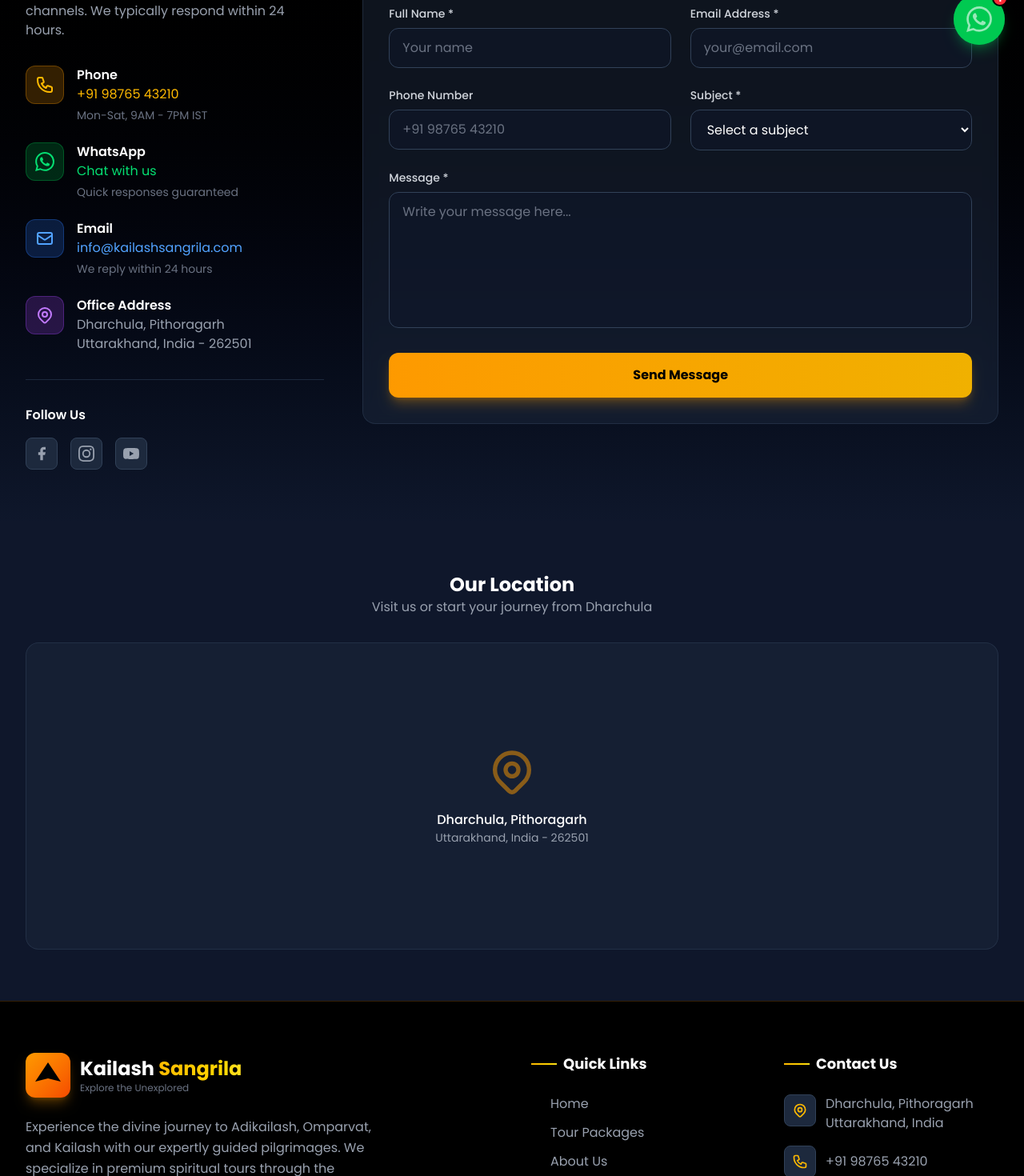
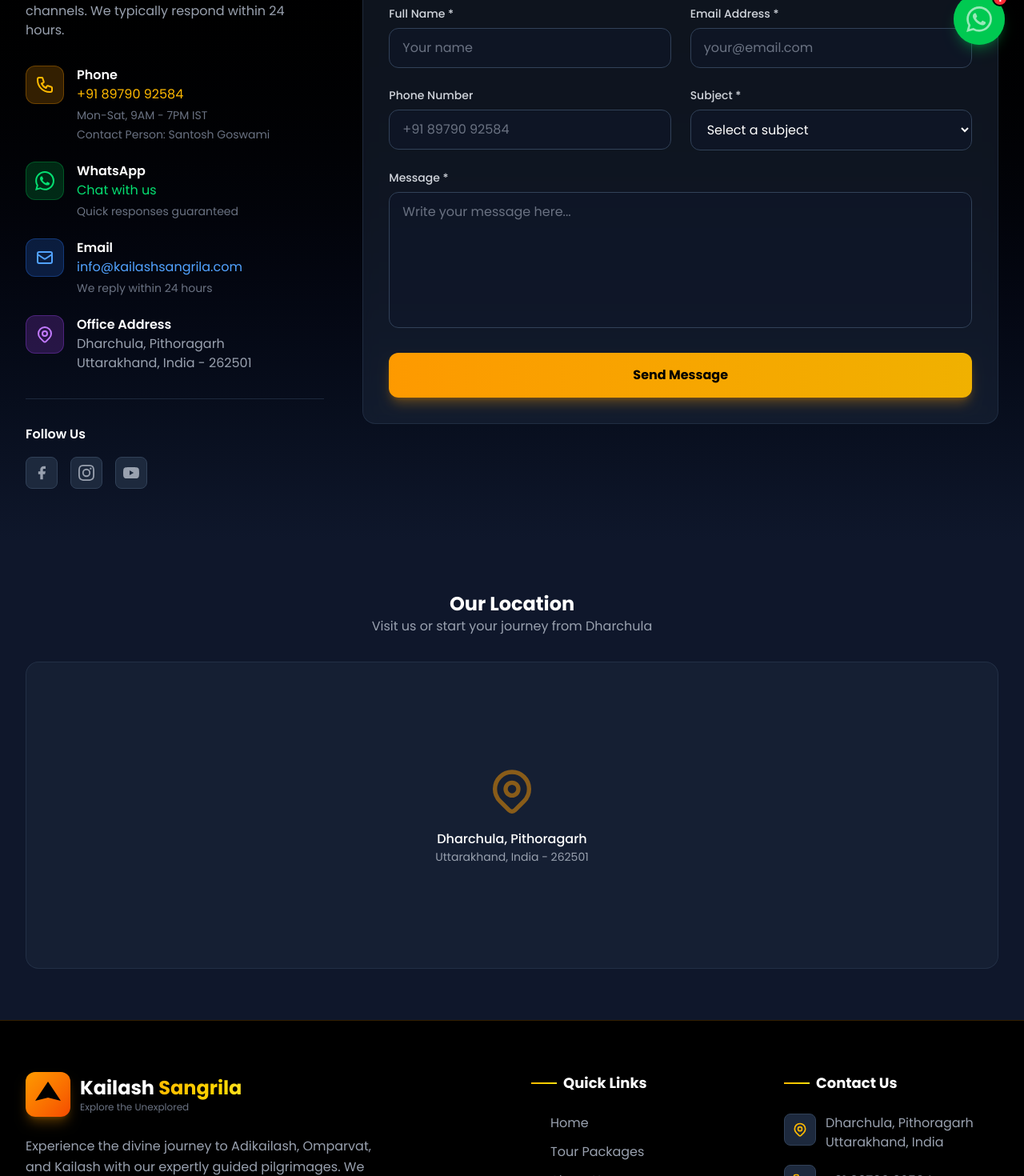
Before and after one commit to HKNIXREX/kailash-sangrila, a Next.js app: page /contact in a window 1280 px wide. Shown: the part 720-2190 px from the top of the page at 80% size. Built offline with nearby package versions, Linux system fonts and the light colour scheme.

Commit message:
Update contact: phone 8979092584 and contact person Santosh Goswami

```diff
--- a/src/app/booking/page.tsx
+++ b/src/app/booking/page.tsx
@@ -66,7 +66,7 @@ function BookingForm() {
               Back to Home
             </Link>
             <a
-              href="https://wa.me/919876543210"
+              href="https://wa.me/918979092584"
               target="_blank"
               rel="noopener noreferrer"
               className="block w-full bg-green-500 hover:bg-green-600 text-white py-3 rounded-xl font-bold transition-colors"
@@ -170,7 +170,7 @@ function BookingForm() {
                       value={formData.phone}
                       onChange={(e) => setFormData({ ...formData, phone: e.target.value })}
                       className="w-full px-4 py-3 bg-slate-900/50 border border-slate-700 rounded-xl focus:ring-2 focus:ring-amber-500 focus:border-transparent text-white placeholder-gray-500 transition-colors"
-                      placeholder="+91 98765 43210"
+                      placeholder="+91 89790 92584"
                       required
                     />
                   </div>
@@ -307,13 +307,13 @@ function BookingForm() {
                 <div className="mt-6 pt-6 border-t border-slate-700">
                   <p className="text-sm text-gray-400 mb-3">Need help booking?</p>
                   <a
-                    href="tel:+919876543210"
+                    href="tel:+918979092584"
                     className="flex items-center justify-center w-full bg-slate-700 hover:bg-slate-600 text-white py-3 rounded-xl font-medium transition-colors border border-slate-600"
                   >
                     <svg className="w-5 h-5 mr-2" fill="none" stroke="currentColor" viewBox="0 0 24 24">
                       <path strokeLinecap="round" strokeLinejoin="round" strokeWidth={2} d="M3 5a2 2 0 012-2h3.28a1 1 0 01.948.684l1.498 4.493a1 1 0 01-.502 1.21l-2.257 1.13a11.042 11.042 0 005.516 5.516l1.13-2.257a1 1 0 011.21-.502l4.493 1.498a1 1 0 01.684.949V19a2 2 0 01-2 2h-1C9.716 21 3 14.284 3 6V5z" />
                     </svg>
-                    Call +91 98765 43210
+                    Call +91 89790 92584
                   </a>
                 </div>
               </div>
--- a/src/app/contact/page.tsx
+++ b/src/app/contact/page.tsx
@@ -65,8 +65,9 @@ export default function ContactPage() {
                   </div>
                   <div>
                     <h3 className="font-semibold text-white">Phone</h3>
-                    <a href="tel:+919876543210" className="text-amber-400 hover:text-amber-300 transition-colors">+91 98765 43210</a>
+                    <a href="tel:+918979092584" className="text-amber-400 hover:text-amber-300 transition-colors">+91 89790 92584</a>
                     <p className="text-sm text-gray-500 mt-1">Mon-Sat, 9AM - 7PM IST</p>
+                    <p className="text-sm text-gray-500 mt-1">Contact Person: Santosh Goswami</p>
                   </div>
                 </div>
 
@@ -78,7 +79,7 @@ export default function ContactPage() {
                   </div>
                   <div>
                     <h3 className="font-semibold text-white">WhatsApp</h3>
-                    <a href="https://wa.me/919876543210" target="_blank" rel="noopener noreferrer" className="text-green-400 hover:text-green-300 transition-colors">
+                    <a href="https://wa.me/918979092584" target="_blank" rel="noopener noreferrer" className="text-green-400 hover:text-green-300 transition-colors">
                       Chat with us
                     </a>
                     <p className="text-sm text-gray-500 mt-1">Quick responses guaranteed</p>
@@ -198,7 +199,7 @@ export default function ContactPage() {
                         value={formData.phone}
                         onChange={(e) => setFormData({ ...formData, phone: e.target.value })}
                         className="w-full px-4 py-3 bg-slate-900/50 border border-slate-700 rounded-xl focus:ring-2 focus:ring-amber-500 focus:border-transparent text-white placeholder-gray-500 transition-colors"
-                        placeholder="+91 98765 43210"
+                        placeholder="+91 89790 92584"
                       />
                     </div>
                     <div>
--- a/src/app/packages/[id]/page.tsx
+++ b/src/app/packages/[id]/page.tsx
@@ -161,7 +161,7 @@ export default async function PackageDetailPage({ params }: PageProps) {
                   Book Now
                 </Link>
                 <a
-                  href="https://wa.me/919876543210"
+                  href="https://wa.me/918979092584"
                   target="_blank"
                   rel="noopener noreferrer"
                   className="block w-full bg-green-500 hover:bg-green-600 text-white text-center py-3 rounded-xl font-bold transition-colors"
@@ -278,10 +278,10 @@ export default async function PackageDetailPage({ params }: PageProps) {
               Book Now
             </Link>
             <a
-              href="tel:+919876543210"
+              href="tel:+918979092584"
               className="border-2 border-black text-black hover:bg-black/10 px-8 py-3 rounded-full font-bold transition-colors"
             >
-              Call: +91 98765 43210
+              Call: +91 89790 92584
             </a>
           </div>
         </div>
--- a/src/app/page.tsx
+++ b/src/app/page.tsx
@@ -353,13 +353,13 @@ export default function Home() {
                 Book Your Yatra Now
               </Link>
               <a
-                href="tel:+919876543210"
+                href="tel:+918979092584"
                 className="bg-transparent border-2 border-black text-black hover:bg-black/10 px-10 py-4 rounded-full text-lg font-bold transition-all duration-300 flex items-center justify-center gap-2"
               >
                 <svg className="w-5 h-5" fill="none" stroke="currentColor" viewBox="0 0 24 24">
                   <path strokeLinecap="round" strokeLinejoin="round" strokeWidth={2} d="M3 5a2 2 0 012-2h3.28a1 1 0 01.948.684l1.498 4.493a1 1 0 01-.502 1.21l-2.257 1.13a11.042 11.042 0 005.516 5.516l1.13-2.257a1 1 0 011.21-.502l4.493 1.498a1 1 0 01.684.949V19a2 2 0 01-2 2h-1C9.716 21 3 14.284 3 6V5z" />
                 </svg>
-                Call: +91 98765 43210
+                Call: +91 89790 92584
               </a>
             </div>
           </AnimatedSection>
--- a/src/components/FloatingWhatsApp.tsx
+++ b/src/components/FloatingWhatsApp.tsx
@@ -45,7 +45,7 @@ export default function FloatingWhatsApp() {
             {/* Action button */}
             <div className="p-4 border-t border-slate-700">
               <a
-                href="https://wa.me/919876543210?text=Namaste!%20I%20am%20interested%20in%20Adikailash%20Yatra.%20Please%20share%20details."
+                href="https://wa.me/918979092584?text=Namaste!%20I%20am%20interested%20in%20Adikailash%20Yatra.%20Please%20share%20details."
                 target="_blank"
                 rel="noopener noreferrer"
                 className="flex items-center justify-center gap-2 w-full bg-green-500 hover:bg-green-600 text-white py-3 rounded-xl font-semibold transition-colors"
--- a/src/components/Footer.tsx
+++ b/src/components/Footer.tsx
@@ -56,7 +56,7 @@ export default function Footer() {
                 </svg>
               </a>
               <a
-                href="https://wa.me/919876543210"
+                href="https://wa.me/918979092584"
                 target="_blank"
                 rel="noopener noreferrer"
                 className="w-10 h-10 bg-slate-800 hover:bg-green-500/20 rounded-lg flex items-center justify-center text-gray-400 hover:text-green-400 transition-all duration-300 border border-slate-700 hover:border-green-500/50"
@@ -143,7 +143,7 @@ export default function Footer() {
                     <path strokeLinecap="round" strokeLinejoin="round" strokeWidth={2} d="M3 5a2 2 0 012-2h3.28a1 1 0 01.948.684l1.498 4.493a1 1 0 01-.502 1.21l-2.257 1.13a11.042 11.042 0 005.516 5.516l1.13-2.257a1 1 0 011.21-.502l4.493 1.498a1 1 0 01.684.949V19a2 2 0 01-2 2h-1C9.716 21 3 14.284 3 6V5z" />
                   </svg>
                 </div>
-                <span className="text-gray-400 hover:text-amber-400 transition-colors">+91 98765 43210</span>
+                <span className="text-gray-400 hover:text-amber-400 transition-colors">+91 89790 92584</span>
               </li>
               <li className="flex items-center space-x-3 group">
                 <div className="w-10 h-10 bg-slate-800 rounded-lg flex items-center justify-center flex-shrink-0 border border-slate-700 group-hover:border-amber-500/50 transition-colors">
--- a/src/components/WhatsAppButton.tsx
+++ b/src/components/WhatsAppButton.tsx
@@ -1,7 +1,7 @@
 "use client";
 
 export default function WhatsAppButton() {
-  const phoneNumber = "919876543210";
+  const phoneNumber = "918979092584";
   const message = encodeURIComponent("Hello! I'm interested in booking an Adikailash Yatra. Please share more details.");
 
   return (
```
